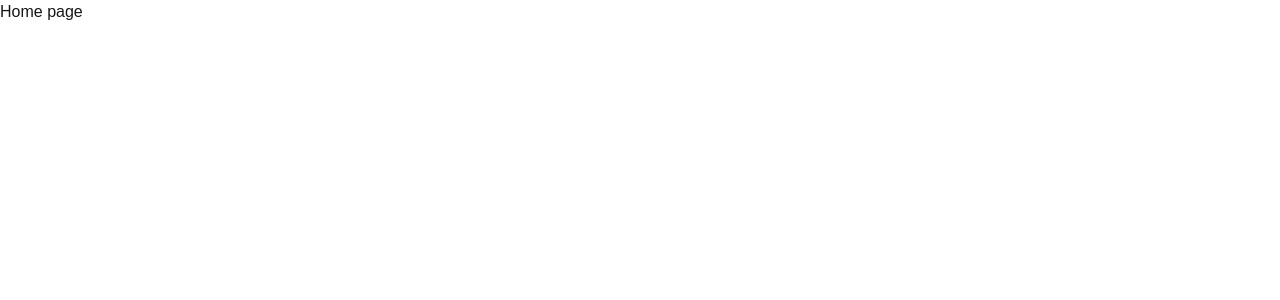
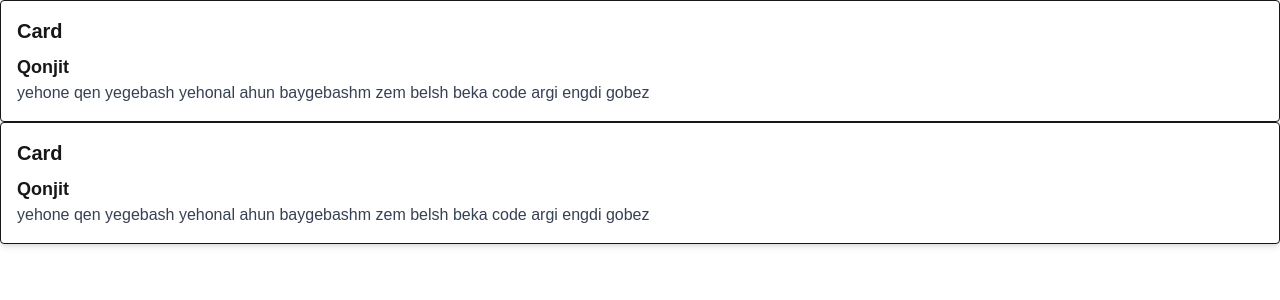
Before and after one commit to Ayida-Aman/alx-project-0x02-setup, a Next.js app in the folder alx-project-0x02/: page /home in a window 1280 px wide. Shown: the top 300 px of the page. Built offline with nearby package versions, Linux system fonts and the light colour scheme.

Commit message:
feat: added cards

```diff
--- /dev/null
+++ b/alx-project-0x02/components/common/Card.tsx
@@ -0,0 +1,16 @@
+import React from 'react'
+import {CardProps} from '@/interfaces'
+function Card({title, content}: CardProps) {
+  return (
+    <>
+    <div className="p-4 border rounded shadow-md bg-white">
+      <h1 className="text-xl font-bold mb-2">Card</h1>
+      <h2 className="text-lg font-semibold">{title}</h2>
+      <p className="text-gray-700">{content}</p>
+    </div>
+
+    </>
+  )
+}
+
+export default Card
--- a/alx-project-0x02/interfaces/index.ts
+++ b/alx-project-0x02/interfaces/index.ts
@@ -1,3 +1,4 @@
-interface idk{
-    name:string;
+export interface CardProps{
+    title: string;
+    content: string;
 }
--- a/alx-project-0x02/pages/home.tsx
+++ b/alx-project-0x02/pages/home.tsx
@@ -1,8 +1,12 @@
+import Card from '@/components/common/Card'
 import React from 'react'
 
 function home() {
   return (
-    <div><h1>Home page</h1></div>
+    <>
+        <Card title="Qonjit" content="yehone qen yegebash yehonal ahun baygebashm zem belsh beka code argi engdi gobez"/>
+        <Card title="Qonjit" content="yehone qen yegebash yehonal ahun baygebashm zem belsh beka code argi engdi gobez"/>
+    </>
   )
 }
 
```
